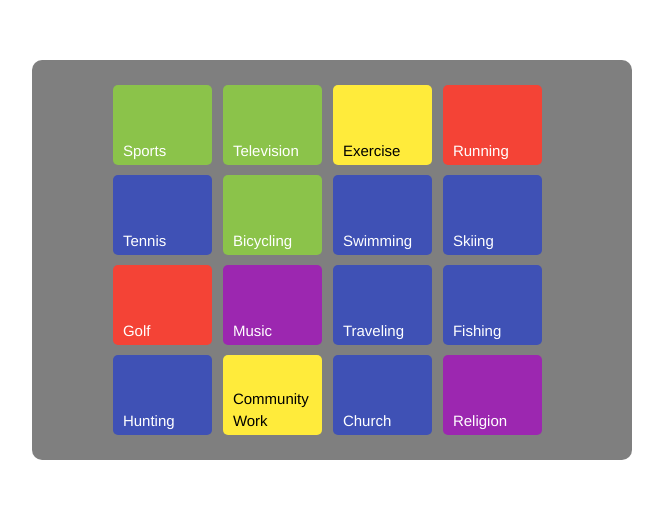
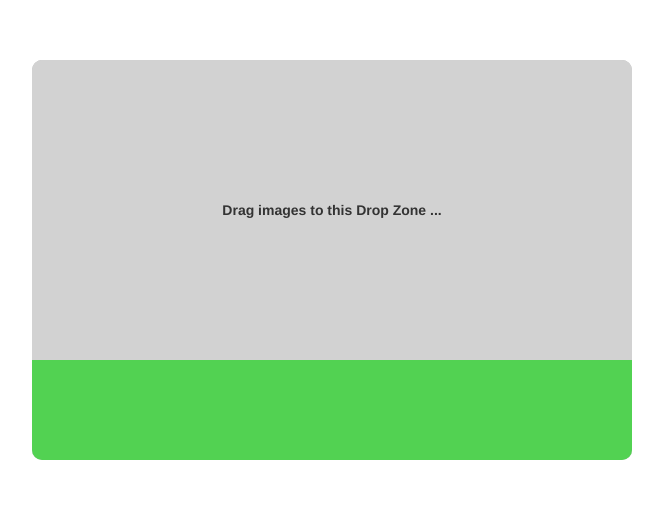
Before and after one commit to bowenbrinegar/friendfinder, a website: page app/public/survey.html in a window 1280 px wide. Shown: the part 140-668 px from the top of the page, without its empty margins (308-971 px from the left). Drawn offline with nearby package versions, Linux system fonts and the light colour scheme.

Commit message:
drop mod

```diff
--- a/app/public/css/style.css
+++ b/app/public/css/style.css
@@ -87,7 +87,7 @@
 
 .interestContainer {
 	position: absolute;
-    /*display: none;*/
+    display: none;
 	-webkit-transform: translate(-50%, -50%);
 	top: 50%;
 	left: 51%;
@@ -261,29 +261,53 @@ input[type='radio']:checked + label {
 
 
 #imgSubmit {
-    display: none;
-    padding-top: 20px;
+    /*display: none;*/
+    position: relative;
     width: 600px;
     height: 400px;
+    border-radius: 10px;
     background: rgba(255,255,255,.3);
+    overflow: hidden
 }
 
-#drop_zone, #addImg {
-    width: 280px;
-    height: 200px;
+#drop_zone {
+    position: absolute;
+    -webkit-transform: translate(-50%,0);
+    -moz-transform: translate(-50%,0);
+    -ms-transform: translate(-50%,0);
+    -o-transform: translate(-50%,0);
+    transform: translate(-50%,0);
+    left: 50%;
+    width: 100%;
+    height: 300px;
     float: left;
-    margin: 10px;
+    background: rgba(255,255,255,.5);
+}
+
+#drop_zone > strong {
+    position: absolute;
+    -webkit-transform: translate(-50%,-50%);
+    -moz-transform: translate(-50%,-50%);
+    -ms-transform: translate(-50%,-50%);
+    -o-transform: translate(-50%,-50%);
+    transform: translate(-50%,-50%);
+    top: 50%;
+    left: 50%;
+}
+
+#drop_zone:hover {
+    background: rgba(255,0,0,.5);
+}
+
+#addImg {
+    position: absolute;
+    bottom: 0;
+    background: rgba(0, 255, 0, 0.5);
+    height: 100px;
+    width: 100%;
 }
 
 
-#drop_zone {
-    background: rgba(255,255,255,.5);
-    border: 5px solid blue;
-}
-
-#addImg {
-    background: rgba(255,255,255,.5);
-}
 
 .imgAd {
     height: 60px;
--- a/app/public/survey.html
+++ b/app/public/survey.html
@@ -63,7 +63,7 @@
 		</div>
 		<div id='imgSubmit'>
 			<div id="drop_zone" name='fileDropped' ondrop="drop(event);" ondragover="dragover(event);" ondragend="dragend(event);">
-				<strong>Drag one or more files to this Drop Zone ...</strong>
+				<strong>Drag images to this Drop Zone ...</strong>
 			</div>
 			<div id='addImg'></div>
 			<button id='toPortal'>To Portal</button>
```
